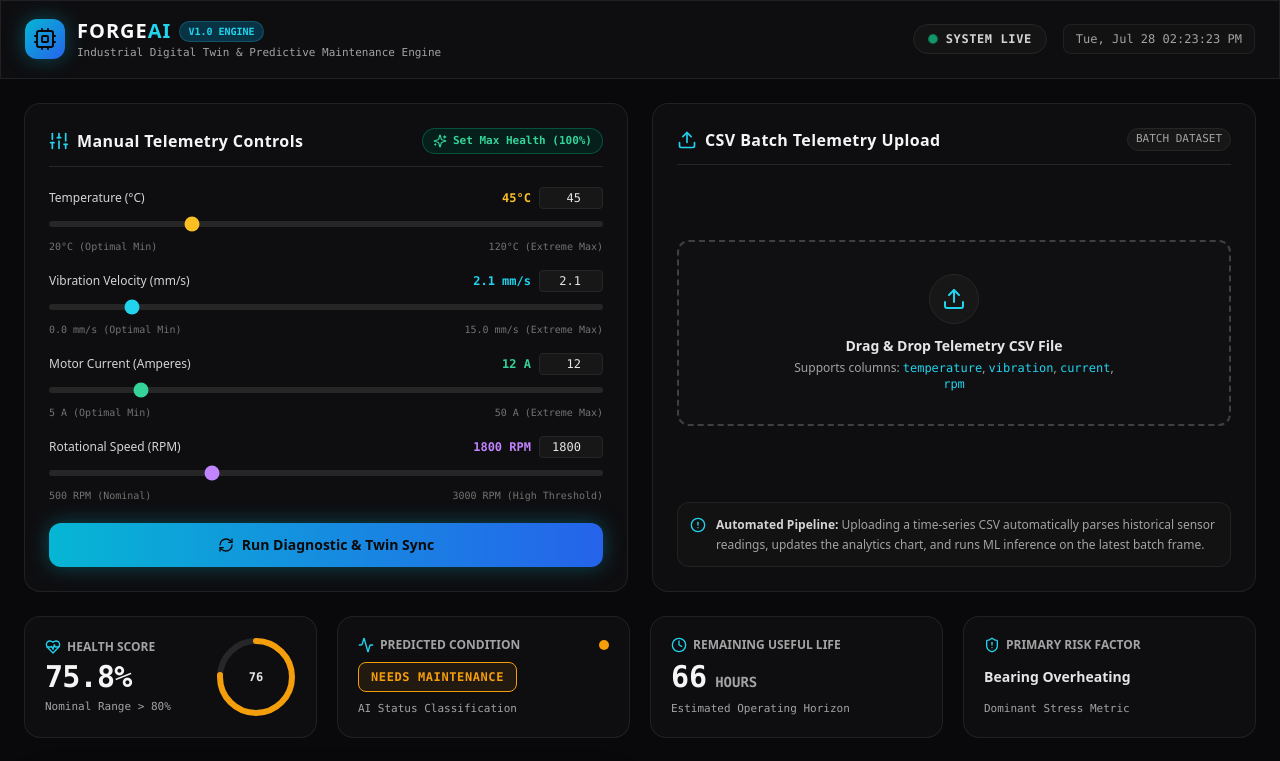
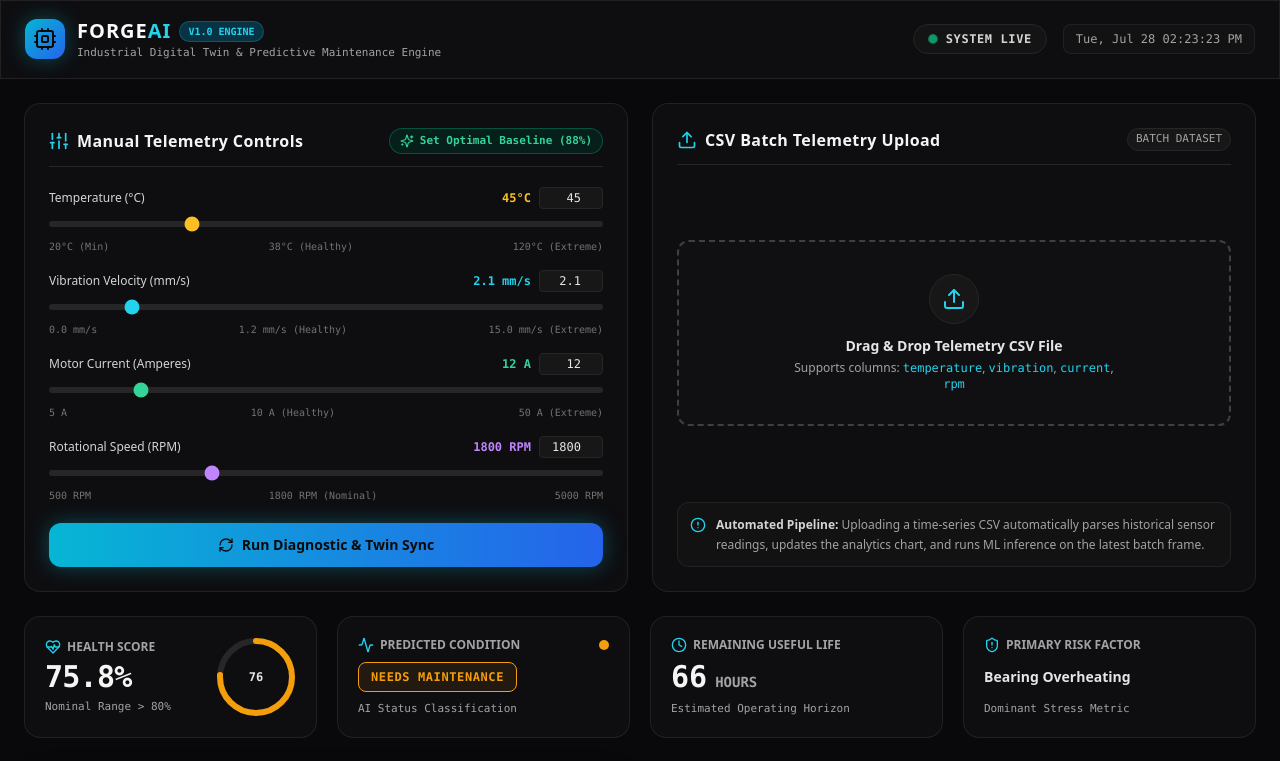
Before and after one commit to Koushigan-S/Forge-AI, a Next.js app in the folder forgeai/frontend/: page / in a window 1280 px wide. Shown: the top 761 px of the page. Built offline with nearby package versions, Linux system fonts and the light colour scheme; no server answers.

Commit message:
feat: adjust healthy preset parameters to realistic 87-90% health score range

```diff
--- a/forgeai/frontend/components/TelemetryForm.tsx
+++ b/forgeai/frontend/components/TelemetryForm.tsx
@@ -28,9 +28,10 @@ export default function TelemetryForm({
   const fileInputRef = useRef<HTMLInputElement>(null);
 
   const applyOptimalPresets = () => {
-    onChange('temperature', 20.0);
-    onChange('vibration', 0.0);
-    onChange('current', 5.0);
+    // Realistic healthy operational parameters (87-90% Health Score range)
+    onChange('temperature', 38.0);
+    onChange('vibration', 1.2);
+    onChange('current', 10.0);
     onChange('rpm', 1800.0);
     // Trigger sync after state update
     setTimeout(() => onSubmit(), 100);
@@ -72,7 +73,7 @@ export default function TelemetryForm({
 
   return (
     <div className="grid grid-cols-1 lg:grid-cols-2 gap-6 w-full">
-      {/* Column 1: Manual Telemetry Sliders */}
+      {/* Column 1: Manual Telemetry Controls */}
       <div className="glass-panel p-6 rounded-2xl space-y-5 border border-neutral-800 relative overflow-hidden">
         <div className="flex flex-wrap items-center justify-between border-b border-neutral-800 pb-3 gap-2">
           <div className="flex items-center gap-2">
@@ -86,10 +87,10 @@ export default function TelemetryForm({
             <button
               onClick={applyOptimalPresets}
               className="flex items-center gap-1.5 text-[11px] font-mono font-bold text-emerald-400 bg-emerald-950/60 border border-emerald-800/80 px-2.5 py-1 rounded-full hover:bg-emerald-900/80 transition-all shadow-sm"
-              title="Set optimal telemetry parameters for 100% Health Score"
+              title="Set realistic optimal operational parameters for 88% Health Score"
             >
               <Sparkles className="w-3.5 h-3.5" />
-              <span>Set Max Health (100%)</span>
+              <span>Set Optimal Baseline (88%)</span>
             </button>
           </div>
         </div>
@@ -122,8 +123,9 @@ export default function TelemetryForm({
               className="w-full h-1.5 bg-neutral-800 rounded-lg appearance-none cursor-pointer accent-amber-400"
             />
             <div className="flex justify-between text-[10px] font-mono text-neutral-500">
-              <span>20°C (Optimal Min)</span>
-              <span>120°C (Extreme Max)</span>
+              <span>20°C (Min)</span>
+              <span>38°C (Healthy)</span>
+              <span>120°C (Extreme)</span>
             </div>
           </div>
 
@@ -154,8 +156,9 @@ export default function TelemetryForm({
               className="w-full h-1.5 bg-neutral-800 rounded-lg appearance-none cursor-pointer accent-cyan-400"
             />
             <div className="flex justify-between text-[10px] font-mono text-neutral-500">
-              <span>0.0 mm/s (Optimal Min)</span>
-              <span>15.0 mm/s (Extreme Max)</span>
+              <span>0.0 mm/s</span>
+              <span>1.2 mm/s (Healthy)</span>
+              <span>15.0 mm/s (Extreme)</span>
             </div>
           </div>
 
@@ -186,8 +189,9 @@ export default function TelemetryForm({
               className="w-full h-1.5 bg-neutral-800 rounded-lg appearance-none cursor-pointer accent-emerald-400"
             />
             <div className="flex justify-between text-[10px] font-mono text-neutral-500">
-              <span>5 A (Optimal Min)</span>
-              <span>50 A (Extreme Max)</span>
+              <span>5 A</span>
+              <span>10 A (Healthy)</span>
+              <span>50 A (Extreme)</span>
             </div>
           </div>
 
@@ -218,8 +222,9 @@ export default function TelemetryForm({
               className="w-full h-1.5 bg-neutral-800 rounded-lg appearance-none cursor-pointer accent-purple-400"
             />
             <div className="flex justify-between text-[10px] font-mono text-neutral-500">
-              <span>500 RPM (Nominal)</span>
-              <span>3000 RPM (High Threshold)</span>
+              <span>500 RPM</span>
+              <span>1800 RPM (Nominal)</span>
+              <span>5000 RPM</span>
             </div>
           </div>
         </div>
```
